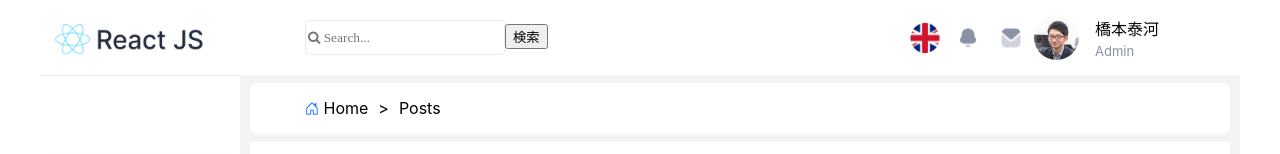
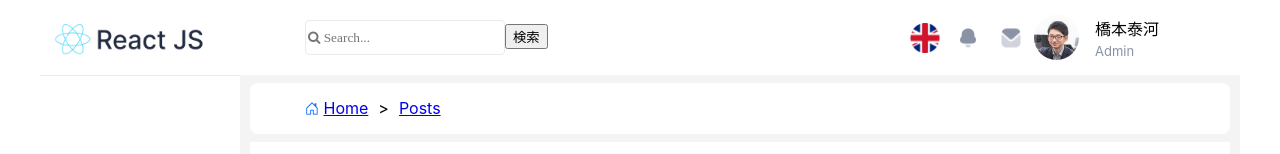
Before and after one commit to duyphamsalto/training-react, a React (Create React App) app in the folder front-end/: page /posts in a window 1280 px wide. Shown: the top 154 px of the page. Built offline with nearby package versions, Linux system fonts and the light colour scheme.

Commit message:
Refactor: refactoring breadcrumb trail

```diff
--- a/front-end/src/components/Header/BreadcrumbTrail.js
+++ b/front-end/src/components/Header/BreadcrumbTrail.js
@@ -1,14 +1,13 @@
 import React from 'react';
-import { useState, useCallback } from 'react';
+import { Link, NavLink, useLocation } from "react-router-dom";
 import './style.scss';
 
 export default function BreadcrumbTrail() {
+  // URLパスを取得
+  const location = useLocation();
+  const urlPath = location.pathname.slice(1).split('/');
+  console.log(urlPath);
 
-  // 再レンダリングさせる関数
-  const useForceUpdate = () => {
-    const [ignored, newState] = useState();
-    return useCallback(() => newState({}), []);
-  }
   // 文字列の先頭を大文字にする処理
   const capitalize = function(str) {
     if (typeof str !== 'string' || !str) return str;
@@ -18,8 +17,15 @@ export default function BreadcrumbTrail() {
   return (
     <nav>
       <ul>
-        <li><img src={`${process.env.PUBLIC_URL}/image/icon-wrapper-h.png`} />&nbsp;Home</li>
-        <li>{capitalize(window.location.pathname.slice(1))}</li>
+        <li>
+          <img src={`${process.env.PUBLIC_URL}/image/icon-wrapper-h.png`} />
+          &nbsp;<Link to='/'>Home</Link>
+        </li>
+        {urlPath.map((path) => (
+          <li>
+            <NavLink to={`/${path}`}>{capitalize(path)}</NavLink>
+          </li>
+        ))}
       </ul>
     </nav>
   );
```
